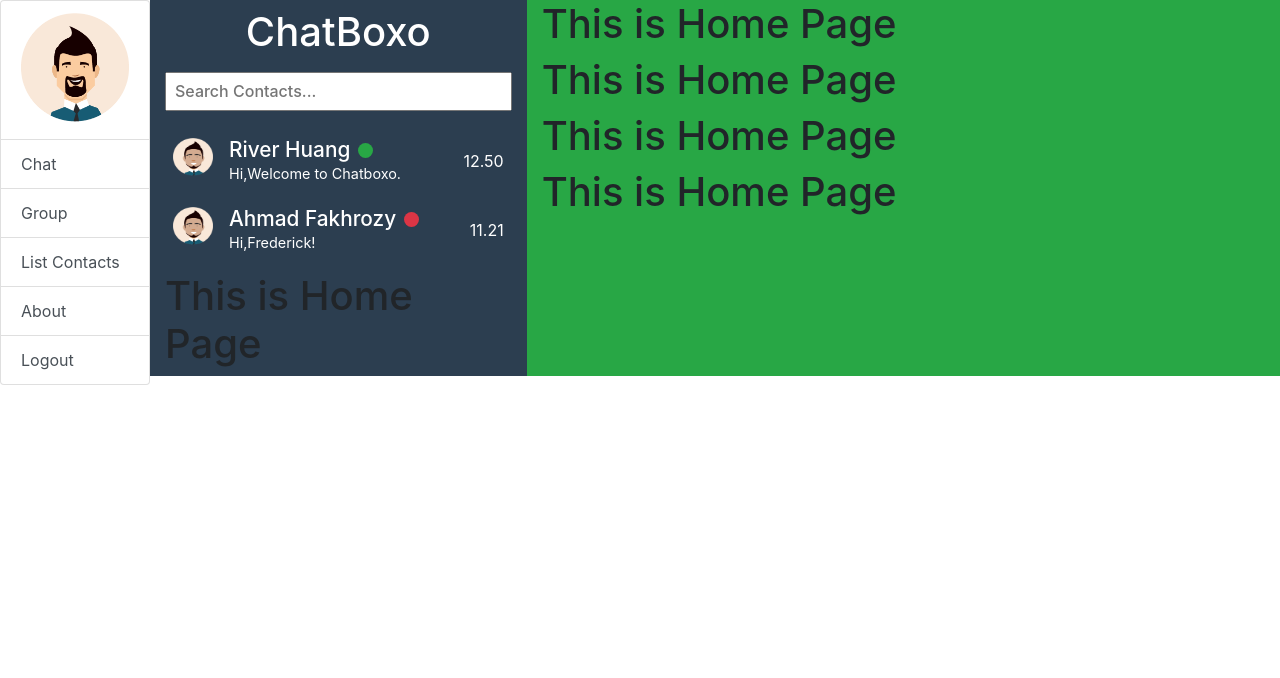
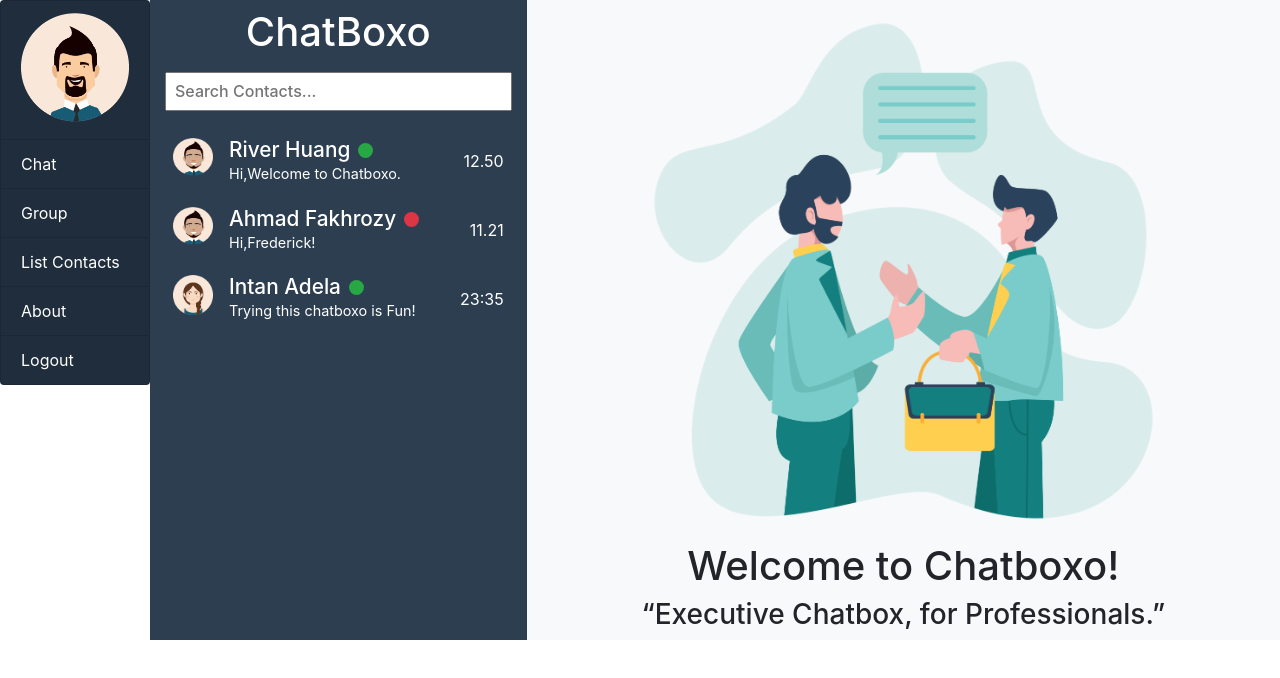
Before and after one commit to Glints-x-IB-Chat-box/chatbox-frontend, a React (Create React App) app: page /home in a window 1280 px wide. Shown: the top 678 px of the page. Built offline with nearby package versions, Linux system fonts and the light colour scheme.

Commit message:
Chat Styling 75% Done

```diff
--- a/src/components/Home/Home.js
+++ b/src/components/Home/Home.js
@@ -1,6 +1,8 @@
 import React from "react";
 // import { Link } from "react-router-dom";
 import profilePicture from "../../assets/Fred.png";
+import profilePicture2 from "../../assets/Intan.png";
+import homePicture from "../../assets/text2.png";
 import "../style.css";
 export default function Home() {
   // const iconSearch = <i class="fas fa-search"></i>;
@@ -55,16 +57,33 @@ export default function Home() {
               <p className="ml-auto d-flex align-items-center">11.21</p>
             </div>
           </button>
+
+          <button className="w-100 text-white section-chat">
+            <div className="d-flex d-row">
+              <img
+                src={profilePicture2}
+                className="chat-profile-pic"
+                alt="..."
+              />
+              <div className="section-chat-div">
+                <div className="d-flex d-row">
+                  <h6 className="my-0 name-chat">Intan Adela</h6>
+                  <span className="dot bg-success" />
+                </div>
+                <p className="preview-chat">Trying this chatboxo is Fun!</p>
+              </div>
+              <p className="ml-auto d-flex align-items-center">23:35</p>
+            </div>
+          </button>
         </div>
-
-        <h1>This is Home Page</h1>
       </div>
 
-      <div className="col-md-8 bg-success">
-        <h1>This is Home Page</h1>
-        <h1>This is Home Page</h1>
-        <h1>This is Home Page</h1>
-        <h1>This is Home Page</h1>
+      <div className="col-md-8 bg-light">
+        <div className="text-center">
+          <img src={homePicture} alt="..." className="w-75" />
+          <h1>Welcome to Chatboxo!</h1>
+          <h3>“Executive Chatbox, for Professionals.”</h3>
+        </div>
       </div>
     </div>
   );
--- a/src/components/Home/Sidebar.js
+++ b/src/components/Home/Sidebar.js
@@ -1,6 +1,7 @@
 import React from "react";
 import { Link } from "react-router-dom";
 import logo from "../../assets/ozy.png";
+import "../style.css";
 
 export default function Sidebar() {
   const logOut = () => {
@@ -9,7 +10,7 @@ export default function Sidebar() {
   };
   return (
     <div style={{ width: "150px" }}>
-      <div class="list-group">
+      <div className="list-group">
         <Link to="/profile" class="list-group-item list-group-item-action">
           <img src={logo} alt="..." className="w-100" />
         </Link>
--- a/src/components/style.css
+++ b/src/components/style.css
@@ -10,6 +10,10 @@
   margin-left: 0.5rem;
   /* making element vertically center */
   align-self: center;
+}
+.list-group-item {
+  background-color: #1f2d3c !important;
+  color: white !important;
 }
 .main-chat-2 {
   background-color: #2c3e50;
```
